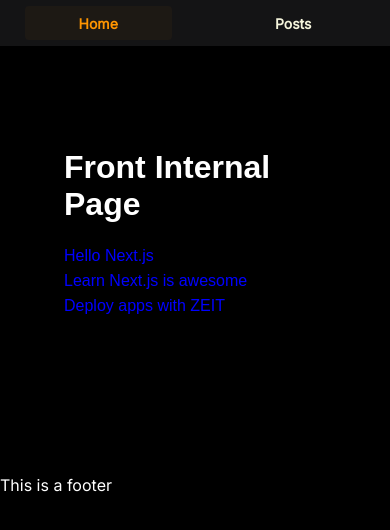
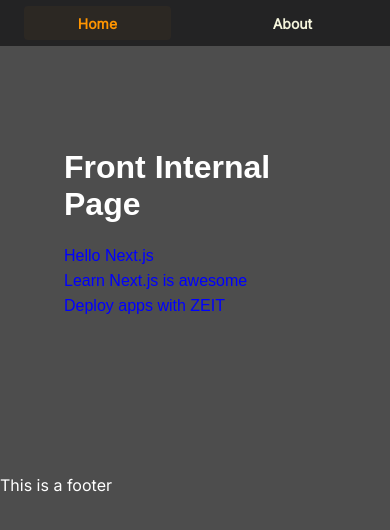
Before and after one commit to ataricoder/www, a Next.js app: page / in a window 390 px wide. Shown: the top 530 px of the page. Built offline with nearby package versions, Linux system fonts and the light colour scheme.

Commit message:
removed nth childs and replaced with media queries with responsiveness

```diff
--- a/components/header/header.js
+++ b/components/header/header.js
@@ -34,6 +34,19 @@ const Header = () => {
 					</a>
 				</Link>
 			</div>
+
+			<div className={styles.mobileGroup}>
+				<Link href="/">
+					<a className={styles.link + " " + home} title="Home Page">
+						Home
+					</a>
+				</Link>
+				<Link href="/about">
+					<a className={styles.link + " " + about} title="About Page">
+						About
+					</a>
+				</Link>
+			</div>
 		</nav>
 	);
 };
--- a/components/header/header.module.css
+++ b/components/header/header.module.css
@@ -11,6 +11,16 @@
 	margin: 0 auto;
 	display: grid;
 	grid-template-columns: repeat(4, auto);
+	align-items: center;
+	justify-items: center;
+	height: 46px;
+}
+
+.mobileGroup {
+	max-width: 800px;
+	margin: 0 auto;
+	display: grid;
+	grid-template-columns: repeat(2, auto);
 	align-items: center;
 	justify-items: center;
 	height: 46px;
@@ -50,19 +60,14 @@
 	border-radius: 4px;
 }
 
-@media (max-width: 640px) {
-	.navbar {
-	}
-
-	.group {
-		max-width: 760px;
-		grid-template-columns: repeat(2, auto);
-	}
-
-	.navbar a:nth-child(2) {
-		display: none;
-	}
-	.navbar a:nth-child(3) {
+@media (min-width: 640px) {
+	.mobileGroup {
 		display: none;
 	}
 }
+
+@media (max-width: 640px) {
+	.group {
+		display: none;
+	}
+}
--- a/components/layout/layout.js
+++ b/components/layout/layout.js
@@ -3,7 +3,7 @@ import Header from "../header/header";
 import styles from "./layout.module.css";
 import Footer from "../footer/footer";
 
-const Layout = props => (
+const Layout = (props) => (
 	<div className={styles.layout}>
 		<Head>
 			<title>ataricoder</title>
--- a/styles/global.css
+++ b/styles/global.css
@@ -5,5 +5,5 @@ body {
 		Oxygen, Ubuntu, Cantarell, "Open Sans", "Helvetica Neue", sans-serif;
 	margin: 0;
 	-webkit-font-smoothing: antialiased;
-	background-color: black;
+	background-color: rgb(77, 77, 77);
 }
```
